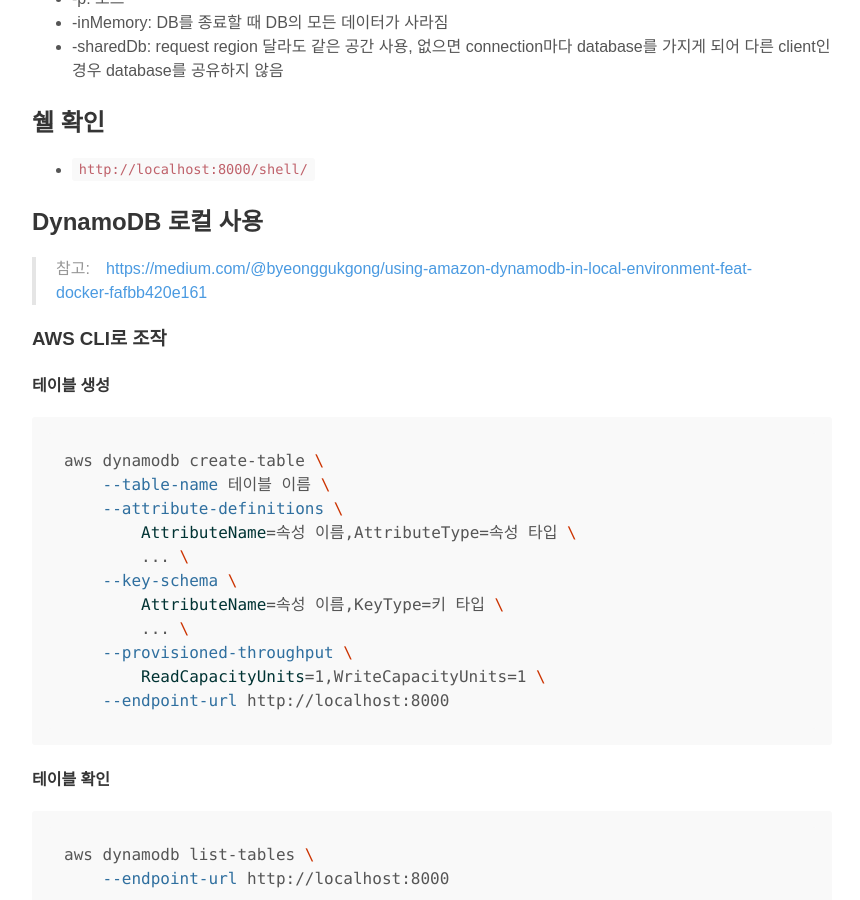
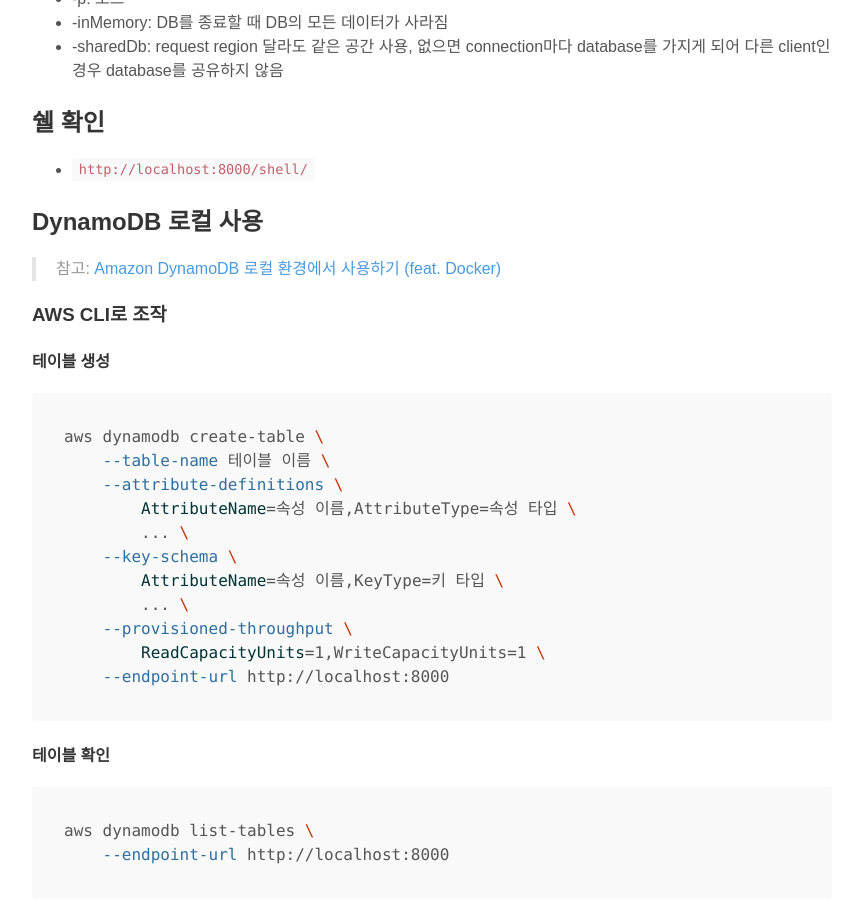
Before and after one commit to suhyunsim/suhyunsim.github.io, a Jekyll site: the page built from _posts/2021-09-23-DynamoDB(1).md, in a window 1280 px wide and 900 px high, scrolled down 3793 px. Shown: the whole window, without its empty margins (208-1068 px from the left). Built offline with Jekyll 4.4.1, drawn with Linux system fonts in a browser that asks for light colours; comment, search, counter and statistics services are not loaded; some of the changed lines change nothing that is shown.

Commit message:
docs: 블로그 포스트 링크 깨짐 수정

```diff
--- a/_posts/2021-09-23-DynamoDB(1).md
+++ b/_posts/2021-09-23-DynamoDB(1).md
@@ -132,7 +132,7 @@
 
 ## DynamoDB 로컬 사용
 
-> 참고: [https://medium.com/@byeonggukgong/using-amazon-dynamodb-in-local-environment-feat-docker-fafbb420e161](Amazon DynamoDB 로컬 환경에서 사용하기 (feat. Docker))
+> 참고: [Amazon DynamoDB 로컬 환경에서 사용하기 (feat. Docker)](https://medium.com/@byeonggukgong/using-amazon-dynamodb-in-local-environment-feat-docker-fafbb420e161)
 
 ### AWS CLI로 조작
 
```
